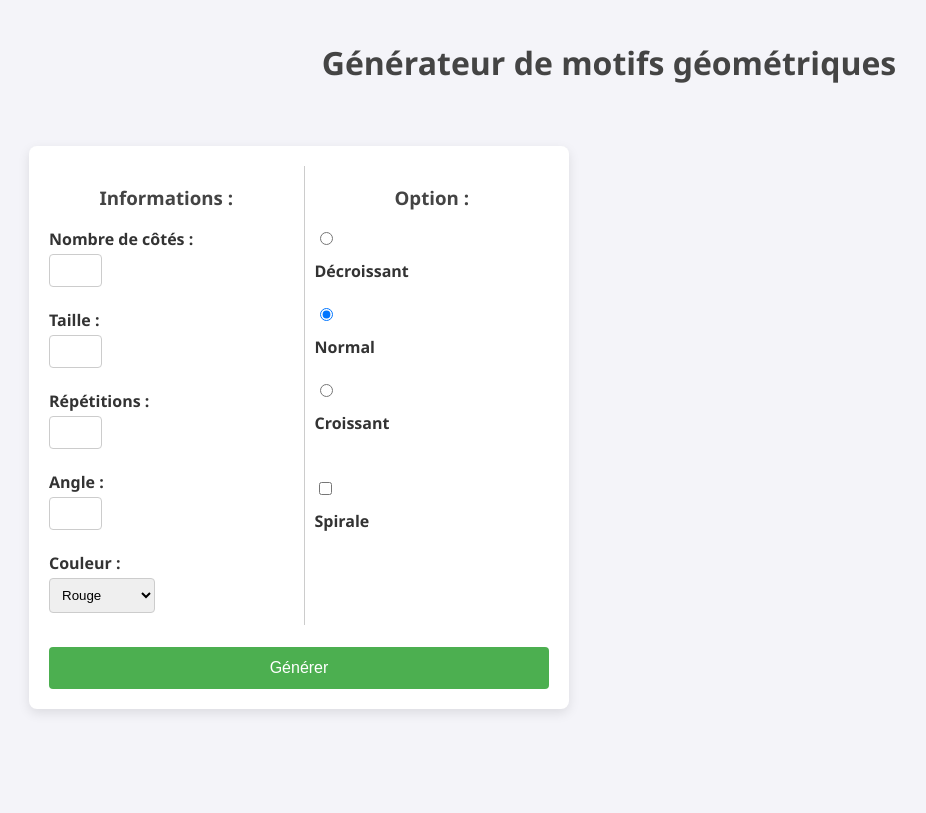
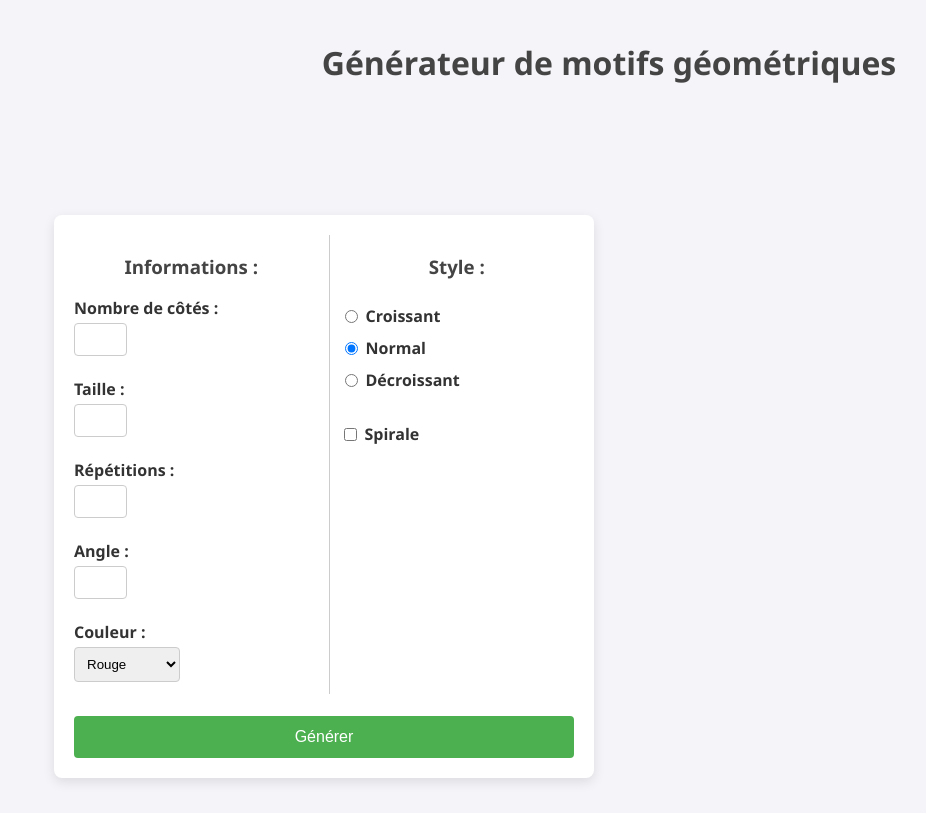
Before and after one commit to Maxfr83200/Projet_Motifs_Geometriques, a Flask app: page / in a window 1280 px wide. Shown: the whole page, without its empty margins (31-957 px from the left). Before the commit the page ends 713 px from the top, so only its background shows below. Run offline with Flask 3, Linux system fonts and the light colour scheme.

Commit message:
amelioration css +  intervale des information

```diff
--- a/static/css/style.css
+++ b/static/css/style.css
@@ -22,6 +22,17 @@ body {
     border-left: 1px solid #ccc;
 }
 
+.option-label {
+    display: inline-flex;
+    align-items: flex-start;
+    gap: 5px;
+}
+
+.option-text {
+    position: relative;
+    bottom: 2px;
+}
+
 .main-container {
     display: flex;
     justify-content: flex-start;
@@ -33,18 +44,24 @@ body {
 /* Bloc formulaire */
 .form-container {
     flex: 0 0 auto;
+    position: relative;
+    top: 25px;
+    right: -25px;
 }
 
 /* Bloc image */
 .image-container {
     flex: 1;
     text-align: center;
+    position: relative;
+    top: -10px;
 }
 
 
 h1, h2, h3 {
     color: #444;
     text-align: center;
+
 }
 
 form {
@@ -100,7 +117,7 @@ input[type="submit"]:hover {
 img {
     display: block;
     margin: 20px auto;
-    max-width: 100%;
+    width: 700px;
     border: 2px solid #ccc;
     border-radius: 8px;
 }
--- a/templates/index.html
+++ b/templates/index.html
@@ -8,7 +8,9 @@
 </head>
 
 <body>
+
     <h1>Générateur de motifs géométriques</h1>
+    <br><br>
     <div class="main-container">
         <div class="form-container">
             <form method="POST">
@@ -17,16 +19,16 @@
                     <div class="form-left">
                         <h3>Informations :</h3>
                         <label>Nombre de côtés :</label>
-                        <input type="number" name="n_sides"><br>
+                        <input type="number" name="n_sides" min="3" max="10" required><br>
 
                         <label>Taille :</label>
-                        <input type="number" name="taille"><br>
+                        <input type="number" name="taille" min="1" max="500" required><br>
 
                         <label>Répétitions :</label>
-                        <input type="number" name="repetitions"><br>
+                        <input type="number" name="repetitions" min="1" max="100" required><br>
 
                         <label>Angle :</label>
-                        <input type="number" name="angle"><br>
+                        <input type="number" name="angle" min="0" max="260" required><br>
 
                         <label for="couleur">Couleur :</label>
                         <select id="couleur" name="couleur">
@@ -46,24 +48,27 @@
 
                     <!-- Partie droite : options -->
                     <div class="form-right">
+                        <h3>Style :</h3>
 
-                        <h3>Option :</h3>
+                        <label class="option-label">
+                            <input type="radio" name="style" value="croissant">
+                            <span class="option-text">Croissant</span>
+                        </label><br>
 
-                        <input type="radio" id="decroissant" name="style" value="decroissant">
-                        <label for="decroissant">Décroissant</label><br>
+                        <label class="option-label">
+                            <input type="radio" name="style" value="normal" checked>
+                            <span class="option-text">Normal</span>
+                        </label><br>
 
-                        <input type="radio" id="normal" name="style" value="normal" checked>
-                        <label for="normal">Normal</label><br>
+                        <label class="option-label">
+                            <input type="radio" name="style" value="decroissant">
+                            <span class="option-text">Décroissant</span>
+                        </label><br><br>
 
-                        <input type="radio" id="croissant" name="style" value="croissant">
-                        <label for="croissant">Croissant</label><br>
-
-
-
-                        <br>
-
-                        <input type="checkbox" id="spirale" name="spirale">
-                        <label for="spirale">Spirale</label><br>
+                        <label class="option-label">
+                            <input type="checkbox" name="spirale">
+                            <span class="option-text">Spirale</span>
+                        </label>
                     </div>
                 </div>
 
@@ -77,7 +82,6 @@
         <div class="image-container">
 
             {% if image_filename %}
-            <h2>Motif généré :</h2>
             <img src="static/images/motif.png" alt="Motif généré" width="400">
             {% endif %}
         </div>
```
Also changed, not shown: static/images/motif.png.
